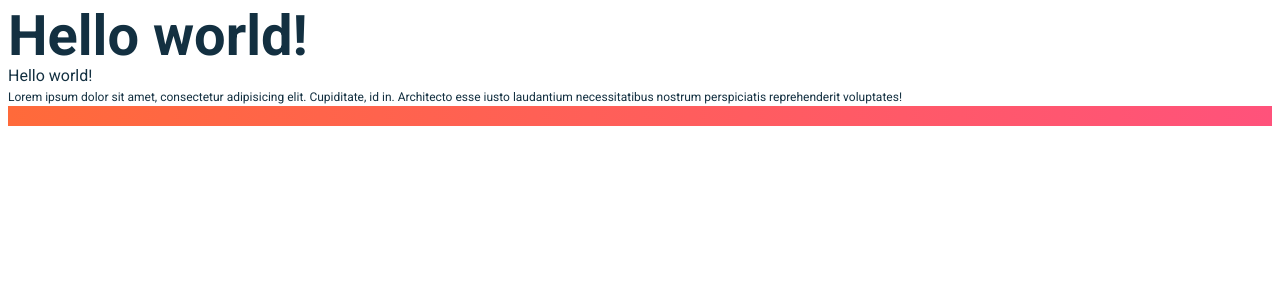
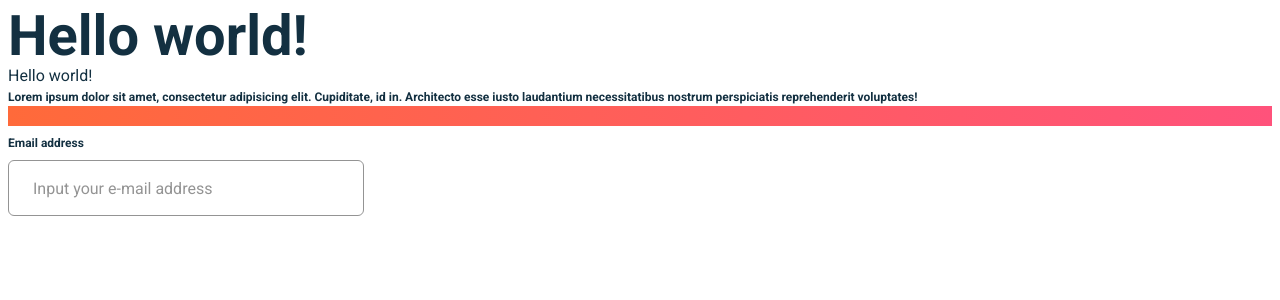
Before and after one commit to lordever/react-tailwind-sandbox, a React (Create React App) app: page / in a window 1280 px wide. Shown: the top 300 px of the page. Built offline with nearby package versions, Linux system fonts and the light colour scheme.

Commit message:
Text input component has been implemented

```diff
--- a/package.json
+++ b/package.json
@@ -44,8 +44,9 @@
     ]
   },
   "devDependencies": {
-    "tailwindcss": "^3.4.17",
+    "clsx": "^2.1.1",
     "netlify-lambda": "^1.4.5",
-    "npm-run-all": "^4.1.5"
+    "npm-run-all": "^4.1.5",
+    "tailwindcss": "^3.4.17"
   }
 }
--- a/src/App.tsx
+++ b/src/App.tsx
@@ -1,7 +1,11 @@
-import React from 'react';
+import React, {useState} from 'react';
 import './App.css';
+import TextInput from "./components/text-input/text-input.component";
+import {isValidEmail} from "./utils/email.util";
 
 function App() {
+    const [value, setValue] = useState("");
+
     return (
         <div className="m-100">
             <h1 className="md:text-preset-1 text-preset-1-mobile">
@@ -18,7 +22,18 @@ function App() {
                 voluptates!
             </p>
 
-            <div className="h-5 bg-gradient-4" />
+            <div className="h-5 bg-gradient-4"/>
+
+            <div className='mt-2 max-w-[320px]'>
+                <TextInput value={value}
+                           onValueChange={setValue}
+                           label="Email address"
+                           placeholder="Input your e-mail address"
+                           inputValidator={isValidEmail}
+                           errorMessage={'Valid email required'}
+                />
+            </div>
+
         </div>
     );
 }
--- /dev/null
+++ b/src/components/text-input/text-input.component.tsx
@@ -0,0 +1,118 @@
+import React, { FC, useCallback, useId, useMemo, useState } from 'react';
+import clsx from 'clsx';
+
+type NativeInputProps = Omit<
+    React.InputHTMLAttributes<HTMLInputElement>,
+    'value' | 'defaultValue' | 'onChange'
+>;
+
+interface TextInputProps extends NativeInputProps {
+    value: string;
+    label: string;
+    onValueChange: (value: string) => void;
+    className?: string;
+    placeholder?: string;
+    inputValidator?: (value: string) => boolean;
+    errorMessage?: string;
+}
+
+const TextInput: FC<TextInputProps> = (props) => {
+    const {
+        value,
+        label,
+        onValueChange,
+        className,
+        placeholder,
+        inputValidator,
+        errorMessage = 'Invalid value',
+        id,
+        onBlur,
+        onFocus,
+        ...rest
+    } = props;
+
+    const generatedId = useId();
+    const inputId = id ?? `text-input-${generatedId}`;
+
+    const [touched, setTouched] = useState(false);
+    const [hasError, setHasError] = useState(false);
+
+    const isEmpty = !String(value ?? '').trim();
+    const showError = touched && !isEmpty && hasError;
+
+    const classNames = clsx(
+        'rounded-md pl-[24px] h-[56px] min-w-[356px]',
+        showError
+            ? 'border border-red text-red placeholder:text-red'
+            : 'border border-gray focus:border-blue-800 placeholder:text-gray',
+        className
+    );
+
+    const runValidation = useCallback(
+        (v: string) => {
+            if (!inputValidator) return false;
+            return !inputValidator(v);
+        },
+        [inputValidator]
+    );
+
+    const handleBlur = useCallback<React.FocusEventHandler<HTMLInputElement>>(
+        (e) => {
+            setTouched(true);
+            setHasError(runValidation(e.target.value));
+            onBlur?.(e);
+        },
+        [onBlur, runValidation]
+    );
+
+    const handleFocus = useCallback<React.FocusEventHandler<HTMLInputElement>>(
+        (e) => {
+            onFocus?.(e);
+        },
+        [onFocus]
+    );
+
+    const handleChange = useCallback<React.ChangeEventHandler<HTMLInputElement>>(
+        (e) => {
+            const v = e.target.value;
+            onValueChange(v);
+
+            if (touched) {
+                setHasError(runValidation(v));
+            }
+        },
+        [onValueChange, runValidation, touched]
+    );
+
+    const errorId = useMemo(() => (showError ? `${inputId}-error` : undefined), [showError, inputId]);
+
+    return (
+        <div className="flex flex-col gap-100">
+            <div className="flex justify-between">
+                <label className="text-preset-3" htmlFor={inputId}>
+                    {label}
+                </label>
+                {showError && (
+                    <label className="text-preset-3 text-red" id={errorId} htmlFor={inputId}>
+                        {errorMessage}
+                    </label>
+                )}
+            </div>
+
+            <input
+                id={inputId}
+                value={value}
+                placeholder={placeholder}
+                className={classNames}
+                aria-invalid={showError || undefined}
+                aria-describedby={errorId}
+                onBlur={handleBlur}
+                onFocus={handleFocus}
+                onChange={handleChange}
+                {...rest}
+            />
+        </div>
+    );
+};
+
+export default TextInput;
--- /dev/null
+++ b/src/utils/email.util.ts
@@ -0,0 +1,8 @@
+export function isValidEmail(email: string): boolean {
+    if (!email) return false;
+    const e = email.trim();
+
+    const basicRegex = /^[a-zA-Z0-9._-]+@[a-zA-Z0-9.-]+\.[a-zA-Z]{2,}$/;
+
+    return basicRegex.test(e);
+}
--- a/tailwind.config.js
+++ b/tailwind.config.js
@@ -4,9 +4,6 @@ module.exports = {
         "./src/**/*.{js,jsx,ts,tsx}",
     ],
     theme: {
-        textColor: {
-            DEFAULT: "#133041"
-        },
         extend: {
             fontFamily: {
                 sans: ['Roboto', 'sans-serif']
@@ -26,10 +23,10 @@ module.exports = {
                     lineHeight: '150%',
                     letterSpacing: '0px'
                 }],
-                'preset-3': ['12px', {lineHeight: '150%', letterSpacing: '0px'}],
+                'preset-3': ['12px', {lineHeight: '150%', letterSpacing: '0px', fontWeight: '700'}],
             },
             colors: {
-                'grey': '#949494',
+                'gray': '#949494',
                 'blue-800': '#242742',
                 'slate-900': '#133041',
                 'gray-700': '#36384D',
```
Also changed, not shown: 1 other file (tests, documents, lock files or other folders).
